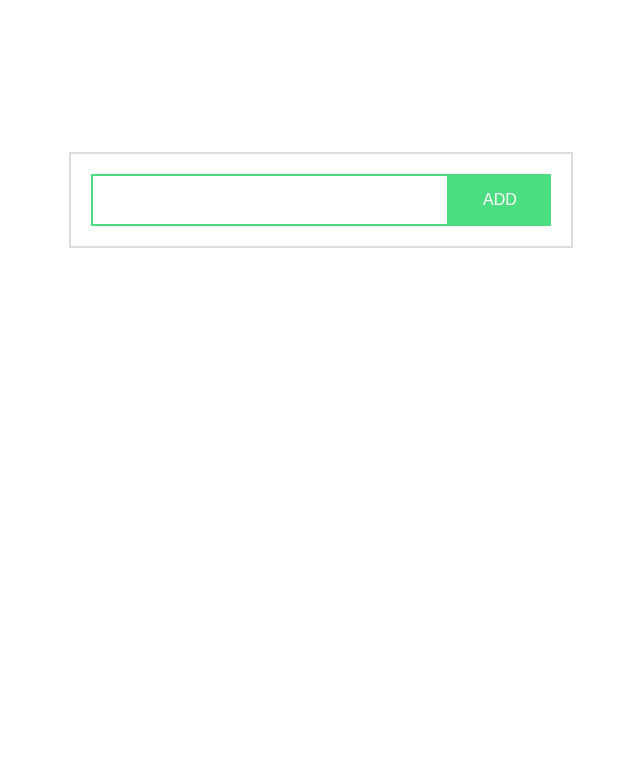
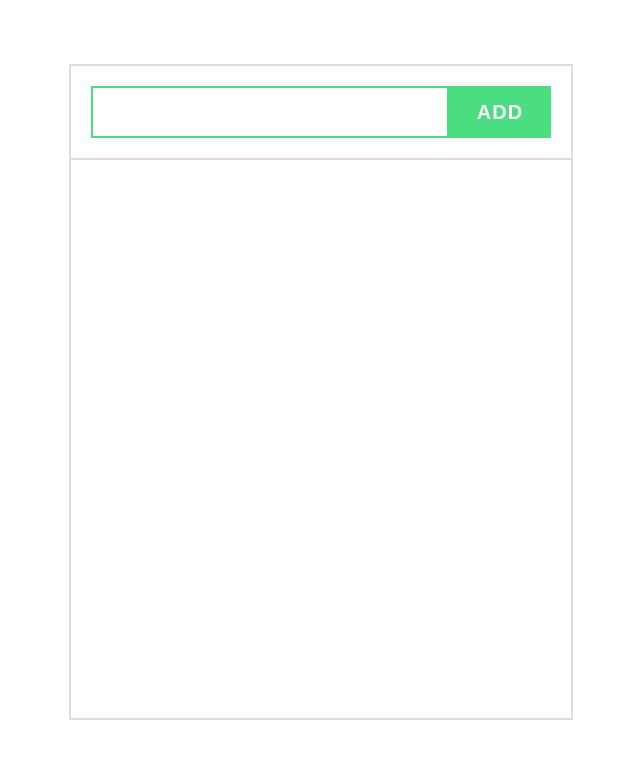
Before and after one commit to Kiwasthal/task-app, a React (Create React App) app: page / in a window 1280 px wide. Shown: the top 758 px of the page, without its empty margins (319-959 px from the left). Built offline with nearby package versions, Linux system fonts and the light colour scheme.

Commit message:
App methods to register and catalogue input in state

```diff
--- a/src/App.css
+++ b/src/App.css
@@ -9,10 +9,9 @@ body {
   width: 100vw;
   display: grid;
   grid-template-areas:
-    'head head head'
     'emptyR inputManager emptyL'
-    'emptyR taskDisplay emptyL';
-  grid-template-rows: 10vh 30vh 1fr;
+    'emptyR taskDisplay emptyL'
+    'footer footer footer';
+  grid-template-rows: 20vh 1fr 10vh;
   justify-content: center;
-  align-items: center;
 }
--- a/src/App.js
+++ b/src/App.js
@@ -2,12 +2,36 @@ import { Component } from 'react';
 // import StyledInput from './components/Input/Input';
 import './App.css';
 import InputManager from './components/InputManager/InputManager';
+import Overview from './components/Overview/Overview';
+import styled from 'styled-components';
 
 class App extends Component {
+  constructor(props) {
+    super(props);
+    this.state = {
+      tasksArray: [],
+      inputValue: '',
+    };
+  }
+  updateInput(e) {
+    this.setState({
+      inputValue: e.target.value,
+    });
+  }
+
+  updateTasksArray() {
+    this.setState(prevState => ({
+      tasksArray: [...prevState.tasksArray, prevState.inputValue],
+    }));
+  }
+
   render() {
+    const updateInput = this.updateInput.bind(this);
+    const updateTasksArray = this.updateTasksArray.bind(this);
     return (
       <div className="App">
-        <InputManager />
+        <InputManager handleInput={updateInput} addTask={updateTasksArray} />
+        <Overview />
       </div>
     );
   }
--- a/src/components/Button/Button.js
+++ b/src/components/Button/Button.js
@@ -1,8 +1,9 @@
-import StyledAddBUtton from './Button.styles';
+import { StyledAddBUtton } from '../StyledComponents/styledComponents.styles';
 import React, { Component } from 'react';
 
 export default class AddButton extends Component {
   render() {
-    return <StyledAddBUtton>ADD</StyledAddBUtton>;
+    const { addTask } = this.props;
+    return <StyledAddBUtton onClick={addTask}>ADD</StyledAddBUtton>;
   }
 }
--- a/src/components/Button/Button.styles.js
+++ /dev/null
@@ -1,23 +0,0 @@
-import styled from 'styled-components';
-
-const StyledAddBUtton = styled.button`
-  border: 2px solid #4ade80;
-  background-color: #4ade80;
-  color: #fff;
-  padding: 15px 32px;
-  text-align: center;
-  text-decoration: none;
-  display: inline-block;
-  font-size: 16px;
-  cursor: pointer;
-  transition: 0.5s all ease-out;
-  &:hover {
-    background-color: #fff;
-    color: #4ade80;
-  }
-  &:active {
-    transform: translateY(4px);
-  }
-`;
-
-export default StyledAddBUtton;
--- a/src/components/Input/Input.js
+++ b/src/components/Input/Input.js
@@ -1,9 +1,10 @@
-import StyledInput from './Input.styles';
+import { StyledInput } from '../StyledComponents/styledComponents.styles';
 import React, { Component } from 'react';
 
 export class TaskInput extends Component {
   render() {
-    return <StyledInput />;
+    const { handleInput } = this.props;
+    return <StyledInput onChange={handleInput} />;
   }
 }
 
--- a/src/components/Input/Input.styles.js
+++ /dev/null
@@ -1,17 +0,0 @@
-import styled from 'styled-components';
-
-const StyledInput = styled.input`
-  border: 2px solid #4ade80;
-  background-color: #fff;
-  color: #4ade80;
-  padding: 10px 22px;
-  font-size: 24px;
-  transition: all 0.2s ease-in;
-  &:focus {
-    border-radius: 20px;
-    outline: none;
-    border: 2px solid #a3e635;
-  }
-`;
-
-export default StyledInput;
--- a/src/components/InputManager/InputManager.js
+++ b/src/components/InputManager/InputManager.js
@@ -1,15 +1,15 @@
-import StyledInputManager from './InputManager.styled';
+import { StyledInputManager } from '../StyledComponents/styledComponents.styles';
 import AddButton from '../Button/Button';
 import TaskInput from '../Input/Input';
-
 import React, { Component } from 'react';
 
 class InputManager extends Component {
   render() {
+    const { handleInput, addTask } = this.props;
     return (
       <StyledInputManager>
-        <TaskInput />
-        <AddButton />
+        <TaskInput handleInput={handleInput} />
+        <AddButton addTask={addTask} />
       </StyledInputManager>
     );
   }
--- a/src/components/InputManager/InputManager.styled.js
+++ /dev/null
@@ -1,11 +0,0 @@
-import styled from 'styled-components';
-
-const StyledInputManager = styled.div`
-  padding: 20px;
-  background-color: #fff;
-  border: 2px solid #ddd;
-  grid-area: inputManager;
-  display: flex;
-`;
-
-export default StyledInputManager;
--- /dev/null
+++ b/src/components/Overview/Overview.js
@@ -0,0 +1,10 @@
+import { StyledOverview } from '../StyledComponents/styledComponents.styles';
+import { Component } from 'react';
+
+export class Overview extends Component {
+  render() {
+    return <StyledOverview />;
+  }
+}
+
+export default Overview;
--- /dev/null
+++ b/src/components/StyledComponents/styledComponents.styles.js
@@ -0,0 +1,56 @@
+import styled from 'styled-components';
+
+const StyledAddBUtton = styled.button`
+  border: 2px solid #4ade80;
+  background-color: #4ade80;
+  color: #fff;
+  padding: 10px 26px;
+  text-align: center;
+  text-decoration: none;
+  display: inline-block;
+
+  font-size: 20px;
+  font-weight: 600;
+  letter-spacing: 1px;
+  cursor: pointer;
+  transition: 0.5s all ease-out;
+  &:hover {
+    background-color: #fff;
+    color: #4ade80;
+  }
+  &:active {
+    transform: translateY(4px);
+  }
+`;
+
+const StyledInput = styled.input`
+  border: 2px solid #4ade80;
+  background-color: #fff;
+  color: #4ade80;
+  padding: 10px 22px;
+  font-size: 24px;
+  transition: all 0.2s ease-in;
+  &:focus {
+    border-radius: 20px;
+    outline: none;
+    border: 2px solid #a3e635;
+  }
+`;
+
+const StyledInputManager = styled.div`
+  padding: 20px;
+  background-color: #fff;
+  border: 2px solid #ddd;
+  grid-area: inputManager;
+  display: flex;
+  align-self: flex-end;
+`;
+
+const StyledOverview = styled.div`
+  background-color: #fff;
+  border: 2px solid #ddd;
+  border-top: none;
+  grid-area: taskDisplay;
+`;
+
+export { StyledAddBUtton, StyledInput, StyledInputManager, StyledOverview };
```
